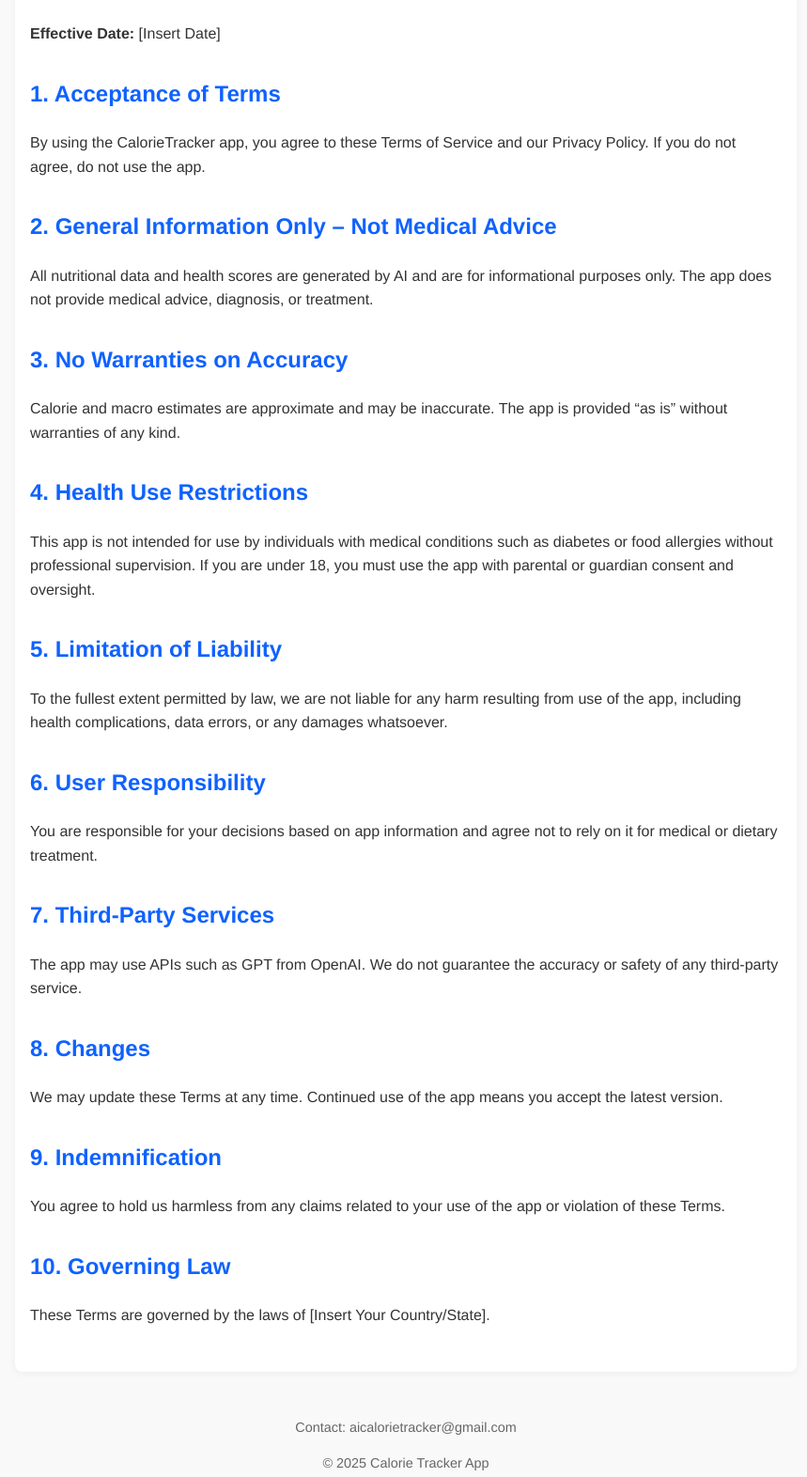
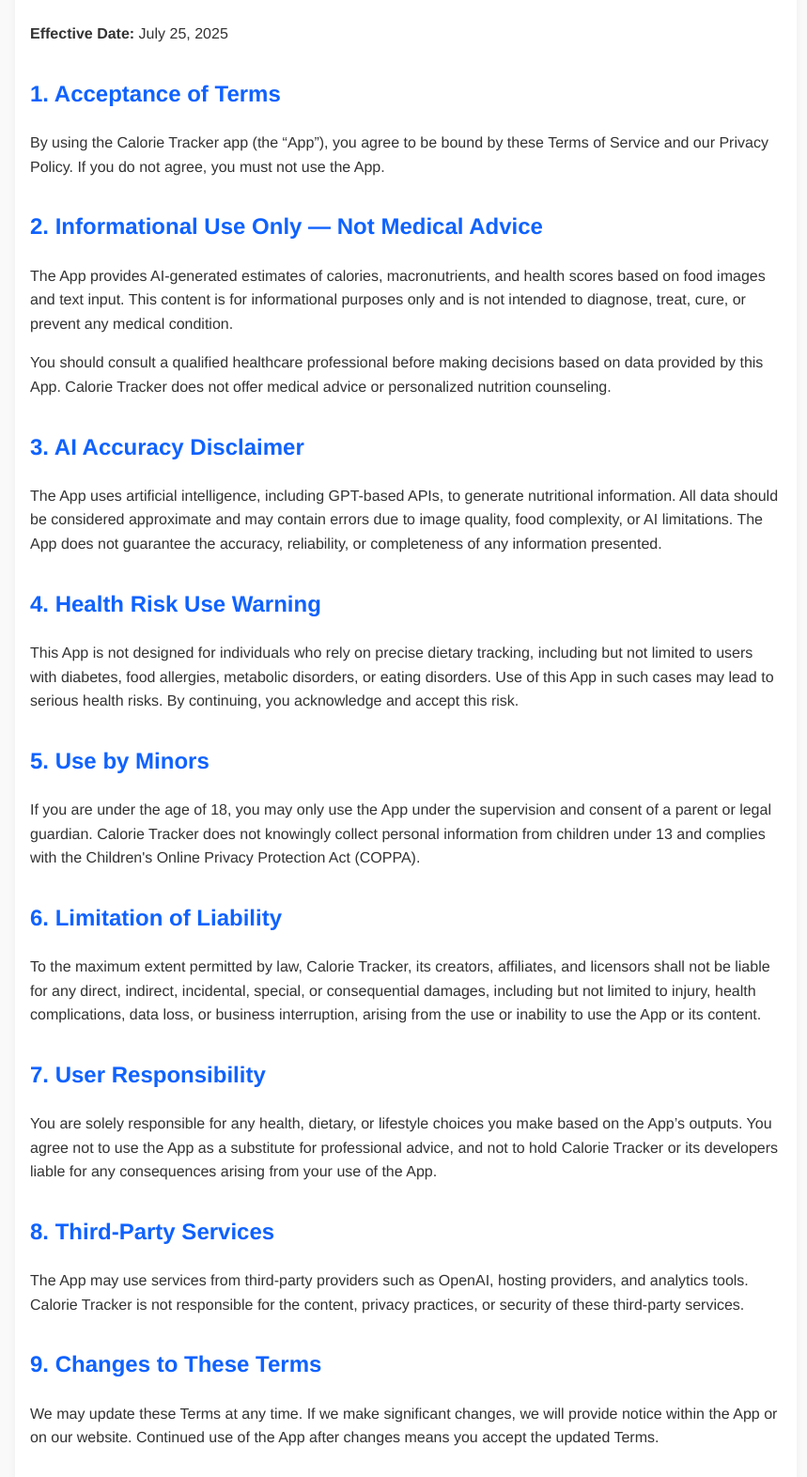
Before and after one commit to shinywesley/calorie-tracker-website, a plain HTML site: page terms.html in a window 1280 px wide. Shown: the part 140-1712 px from the top of the page at 94% size, without its empty margins (208-1067 px from the left). Drawn offline with Linux system fonts and the light colour scheme.

Commit message:
Update terms.html

```diff
--- a/terms.html
+++ b/terms.html
@@ -49,41 +49,47 @@
 </header>
 
 <main>
-  <p><strong>Effective Date:</strong> [Insert Date]</p>
+  <p><strong>Effective Date:</strong> July 25, 2025</p>
 
   <h2>1. Acceptance of Terms</h2>
-  <p>By using the CalorieTracker app, you agree to these Terms of Service and our Privacy Policy. If you do not agree, do not use the app.</p>
+  <p>By using the Calorie Tracker app (the “App”), you agree to be bound by these Terms of Service and our Privacy Policy. If you do not agree, you must not use the App.</p>
 
-  <h2>2. General Information Only – Not Medical Advice</h2>
-  <p>All nutritional data and health scores are generated by AI and are for informational purposes only. The app does not provide medical advice, diagnosis, or treatment.</p>
+  <h2>2. Informational Use Only — Not Medical Advice</h2>
+  <p>The App provides AI-generated estimates of calories, macronutrients, and health scores based on food images and text input. This content is for informational purposes only and is not intended to diagnose, treat, cure, or prevent any medical condition.</p>
+  <p>You should consult a qualified healthcare professional before making decisions based on data provided by this App. Calorie Tracker does not offer medical advice or personalized nutrition counseling.</p>
 
-  <h2>3. No Warranties on Accuracy</h2>
-  <p>Calorie and macro estimates are approximate and may be inaccurate. The app is provided “as is” without warranties of any kind.</p>
+  <h2>3. AI Accuracy Disclaimer</h2>
+  <p>The App uses artificial intelligence, including GPT-based APIs, to generate nutritional information. All data should be considered approximate and may contain errors due to image quality, food complexity, or AI limitations. The App does not guarantee the accuracy, reliability, or completeness of any information presented.</p>
 
-  <h2>4. Health Use Restrictions</h2>
-  <p>This app is not intended for use by individuals with medical conditions such as diabetes or food allergies without professional supervision. If you are under 18, you must use the app with parental or guardian consent and oversight.</p>
+  <h2>4. Health Risk Use Warning</h2>
+  <p>This App is not designed for individuals who rely on precise dietary tracking, including but not limited to users with diabetes, food allergies, metabolic disorders, or eating disorders. Use of this App in such cases may lead to serious health risks. By continuing, you acknowledge and accept this risk.</p>
 
-  <h2>5. Limitation of Liability</h2>
-  <p>To the fullest extent permitted by law, we are not liable for any harm resulting from use of the app, including health complications, data errors, or any damages whatsoever.</p>
+  <h2>5. Use by Minors</h2>
+  <p>If you are under the age of 18, you may only use the App under the supervision and consent of a parent or legal guardian. Calorie Tracker does not knowingly collect personal information from children under 13 and complies with the Children's Online Privacy Protection Act (COPPA).</p>
 
-  <h2>6. User Responsibility</h2>
-  <p>You are responsible for your decisions based on app information and agree not to rely on it for medical or dietary treatment.</p>
+  <h2>6. Limitation of Liability</h2>
+  <p>To the maximum extent permitted by law, Calorie Tracker, its creators, affiliates, and licensors shall not be liable for any direct, indirect, incidental, special, or consequential damages, including but not limited to injury, health complications, data loss, or business interruption, arising from the use or inability to use the App or its content.</p>
 
-  <h2>7. Third-Party Services</h2>
-  <p>The app may use APIs such as GPT from OpenAI. We do not guarantee the accuracy or safety of any third-party service.</p>
+  <h2>7. User Responsibility</h2>
+  <p>You are solely responsible for any health, dietary, or lifestyle choices you make based on the App’s outputs. You agree not to use the App as a substitute for professional advice, and not to hold Calorie Tracker or its developers liable for any consequences arising from your use of the App.</p>
 
-  <h2>8. Changes</h2>
-  <p>We may update these Terms at any time. Continued use of the app means you accept the latest version.</p>
+  <h2>8. Third-Party Services</h2>
+  <p>The App may use services from third-party providers such as OpenAI, hosting providers, and analytics tools. Calorie Tracker is not responsible for the content, privacy practices, or security of these third-party services.</p>
 
-  <h2>9. Indemnification</h2>
-  <p>You agree to hold us harmless from any claims related to your use of the app or violation of these Terms.</p>
+  <h2>9. Changes to These Terms</h2>
+  <p>We may update these Terms at any time. If we make significant changes, we will provide notice within the App or on our website. Continued use of the App after changes means you accept the updated Terms.</p>
 
-  <h2>10. Governing Law</h2>
-  <p>These Terms are governed by the laws of [Insert Your Country/State].</p>
+  <h2>10. Indemnification</h2>
+  <p>You agree to indemnify and hold harmless Calorie Tracker, its developers, affiliates, and licensors from any claims, damages, or expenses (including legal fees) arising out of your use of the App or violation of these Terms.</p>
+
+  <h2>11. Governing Law and Jurisdiction</h2>
+  <p>These Terms shall be governed by the laws of the United States and the State of [Your State, e.g., California], without regard to its conflict of law provisions. You agree to resolve any disputes exclusively in a state or federal court located in [Your State].</p>
+
+  <h2>12. Contact</h2>
+  <p>For any questions or concerns regarding these Terms, please contact us at: <a href="mailto:aicalorietracker@gmail.com">aicalorietracker@gmail.com</a></p>
 </main>
 
 <footer>
-  <p>Contact: aicalorietracker@gmail.com</p>
   <p>© 2025 Calorie Tracker App</p>
 </footer>
 
```
